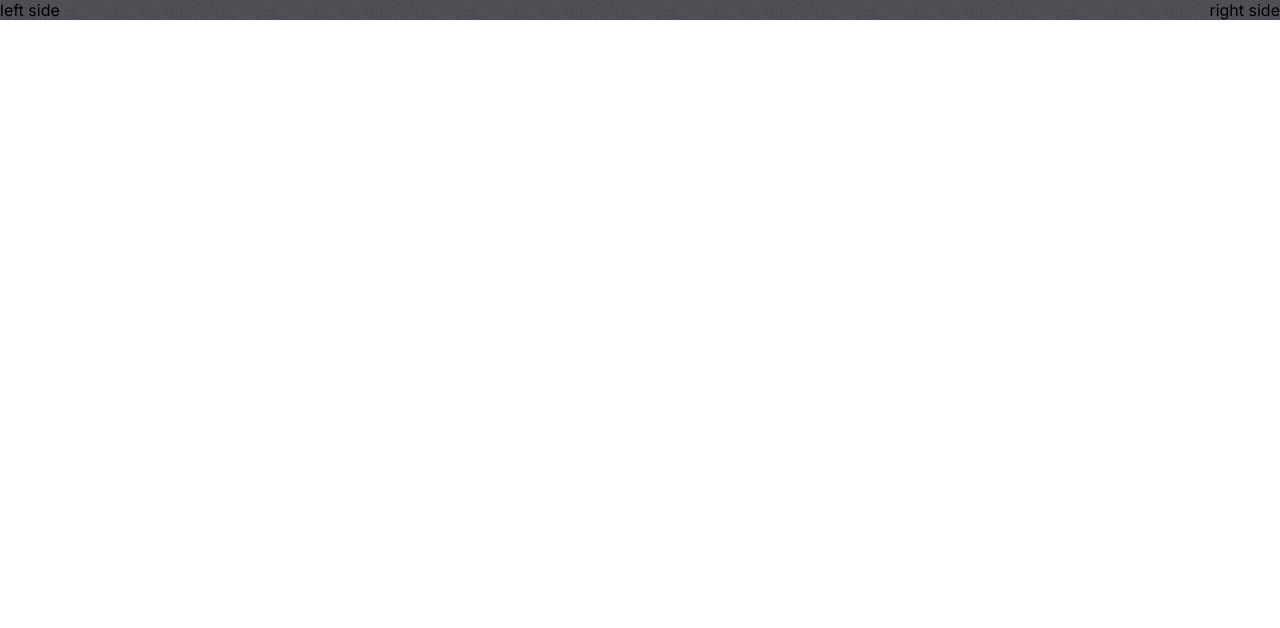
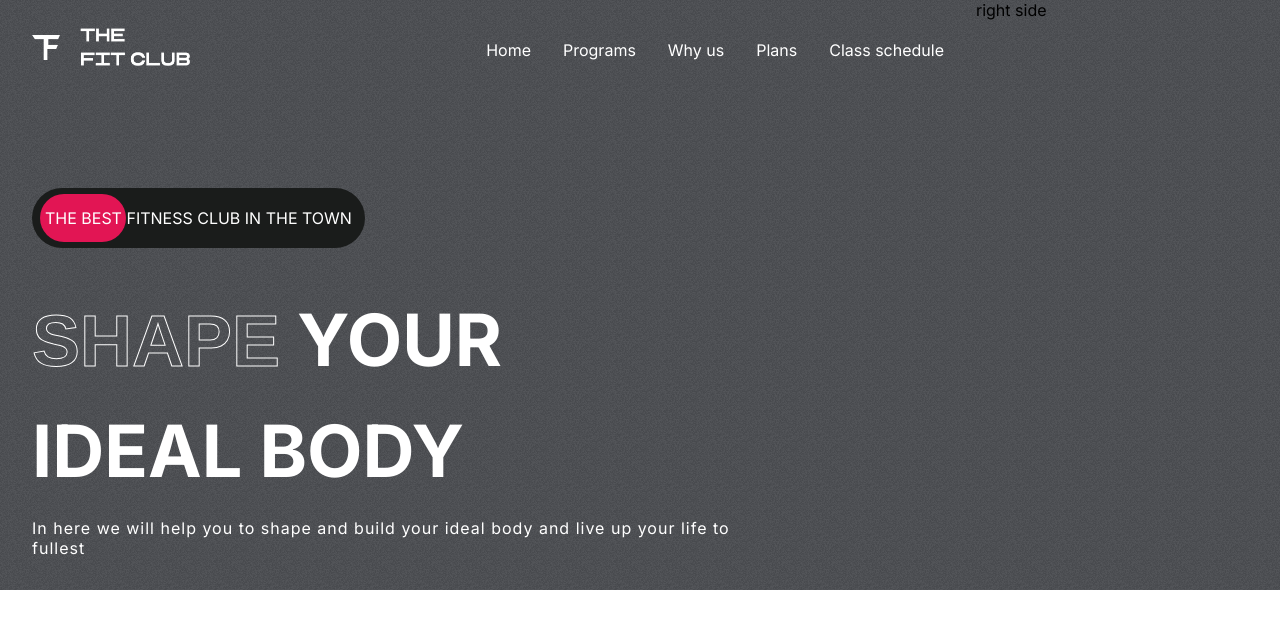
Before and after one commit to Ghantoos7/JIM-bepro, a React (Create React App) app: page / in a window 1280 px wide. Shown: the top 628 px of the page. Built offline with nearby package versions, Linux system fonts and the light colour scheme.

Commit message:
header and figures

```diff
--- a/src/App.css
+++ b/src/App.css
@@ -21,3 +21,11 @@
 ::-webkit-scrollbar{
   display: none;
 }
+
+.stroke-text{
+  color: transparent;
+  font-family: Arial, Helvetica, sans-serif;
+  -webkit-text-stroke-width: 1px;
+  -webkit-text-stroke-color: white;
+
+}
--- a/src/componets/Header/Header.css
+++ b/src/componets/Header/Header.css
@@ -0,0 +1,22 @@
+.header{
+    display: flex;
+    justify-content: space-between;
+}
+
+.logo{
+    width: 10rem;
+    height: 3rem;
+}
+
+.header-menu{
+    list-style: none;
+    gap: 2rem;
+    color: white;
+    display: flex;
+}
+
+
+.header-menu>li:hover{
+    color: #e21554;
+    cursor: pointer;
+}
--- a/src/componets/Header/Header.jsx
+++ b/src/componets/Header/Header.jsx
@@ -0,0 +1,21 @@
+import React from 'react'
+import './Header.css'
+import Logo from '../../assets/logo.png'
+
+const Header = () => {
+  return (
+    <div className="header">
+        <img src={Logo} alt="logo" className='logo'/>
+
+        <ul className='header-menu'>
+            <li>Home</li>
+            <li>Programs</li>
+            <li>Why us</li>
+            <li>Plans</li>
+            <li>Class schedule</li>
+        </ul>
+    </div>
+  )
+}
+
+export default Header
--- a/src/componets/Hero/Hero.css
+++ b/src/componets/Hero/Hero.css
@@ -2,3 +2,63 @@
     display: flex;
     justify-content: space-between;
 }
+
+.left-h{
+    padding: 2rem;
+    padding-top: 1.5rem;
+    flex: 3;
+    display: flex;
+    gap: 3rem;
+    flex-direction: column;
+}
+
+.right-h{
+    flex: 1;
+}
+
+.the-best-ad{
+    margin-top: 4rem;
+    background-color: #1a1c1b;
+    border-radius: 4rem;
+    width: fit-content;
+    padding: 20px 13px;
+    text-transform: uppercase;
+    color: white;
+    position: relative;
+    display: flex;
+    align-items: center;
+    justify-content: flex-start;
+}
+
+.the-best-ad>span{
+    z-index: 2;
+}
+
+.the-best-ad>div{
+    position: absolute;
+    background-color: #e21554;
+    width: 5.4rem;
+    height: 80%;
+    left: 8px;
+    border-radius: 3rem;
+    z-index: 1;
+}
+
+.hero-text{
+    display: flex;
+    flex-direction: column;
+    gap: 1.5rem;
+    text-transform: uppercase;
+    font-size: 4.5rem;
+    font-weight: bold;
+    text-overflow: inherit;
+    color: white;
+}
+
+.hero-text>div:nth-of-type(3){
+font-size: 1rem;
+font-weight: 200;
+text-transform: none;
+letter-spacing: 1px;
+width: 80%;
+}
--- a/src/componets/Hero/Hero.jsx
+++ b/src/componets/Hero/Hero.jsx
@@ -1,9 +1,31 @@
 import React from 'react'
 import './Hero.css'
-export const Hero = () => {
+import Header from '../Header/Header'
+import '../../App.css'
+
+const Hero = () => {
   return (
     <div className="hero">
-        <div className="left-h">left side</div>
+        <div className="left-h">
+          <Header/>
+          <div className="the-best-ad">
+            <div></div>
+            <span>the best fitness club in the town</span>
+          </div>
+
+
+          <div className="hero-text">
+            <div>
+              <span className='stroke-text'>Shape</span>
+              <span> Your</span>
+            </div>
+            <div>
+              <span>Ideal body</span>
+              </div>
+              <div><span>In here we will help you to shape and build your ideal body and live up your life to fullest</span></div>
+          </div>
+
+          </div>
         <div className="right-h">right side</div>
     </div>
   )
```
Also changed, not shown: src/assets/logo-bp.png (added), src/assets/logo-bpr.png (added).
